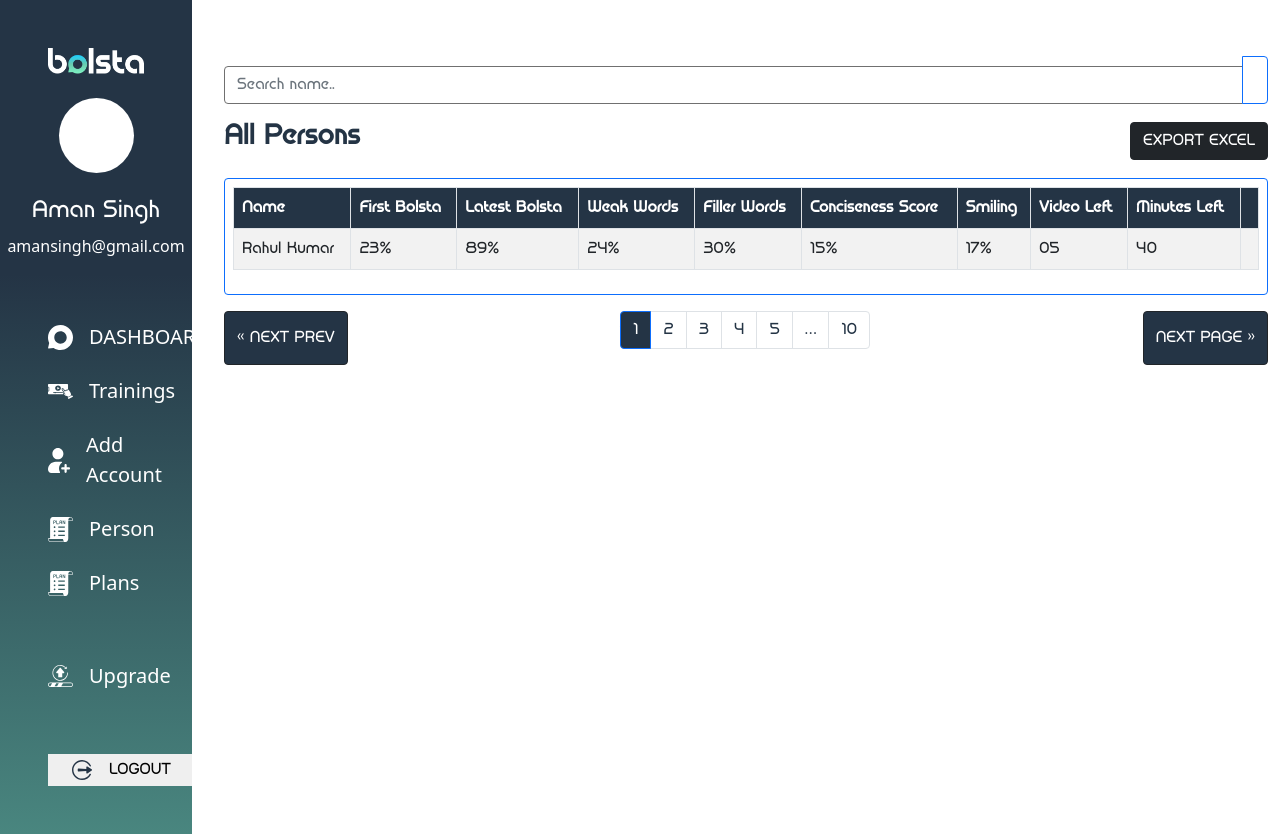
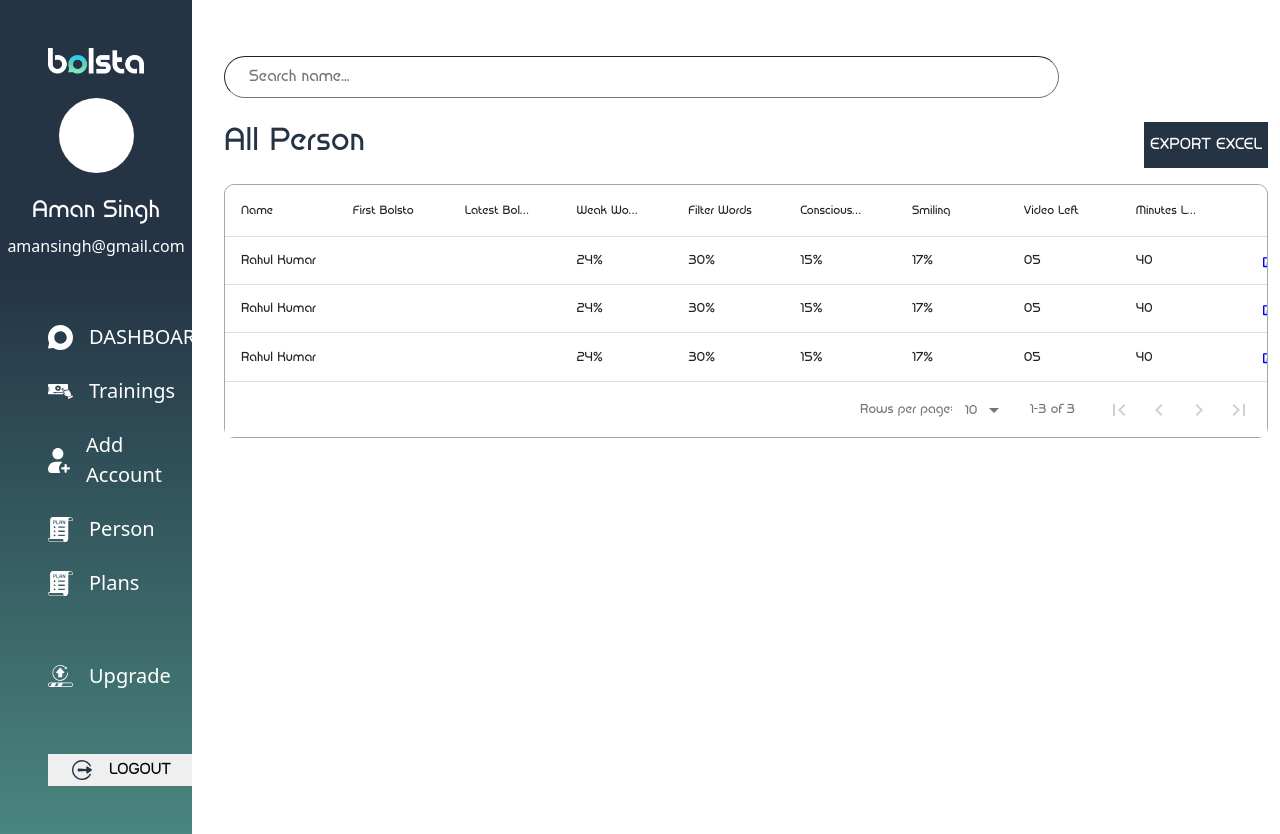
Before and after one commit to karansahu07/bolsta3_frontend, a React (Create React App) app: page / in a window 1280 px wide. Built offline with nearby package versions, Linux system fonts and the light colour scheme.

Commit message:
Add personDetail page

```diff
--- a/package.json
+++ b/package.json
@@ -9,11 +9,14 @@
     "lucide-react": "^0.475.0",
     "react": "^19.0.0",
     "react-bootstrap": "^2.10.9",
+    "react-data-table-component": "^7.7.0",
     "react-dom": "^19.0.0",
+    "react-icons": "^5.5.0",
     "react-router-dom": "^7.1.1",
     "react-scripts": "5.0.1",
     "react-webcam": "^7.2.0",
-    "web-vitals": "^4.2.4"
+    "web-vitals": "^4.2.4",
+    "xlsx": "^0.18.5"
   },
   "scripts": {
     "start": "react-scripts start",
--- a/src/MobileMenu.css
+++ b/src/MobileMenu.css
@@ -153,3 +153,11 @@
 a.page-link {
   color: #243445 !important;
 }
+.sc-dVBluf.iIjLKU.rdt_TableHeadRow {
+  background-color: #243445;
+  color: #fff;
+}
+.custom-container2 {
+  border: 1px solid #A6A6A6;
+  border-radius: 10px;
+}
--- a/src/admin/PersonDetail.js
+++ b/src/admin/PersonDetail.js
@@ -1,81 +1,167 @@
-import React from "react";
+import React, { useState } from "react";
+import DataTable from "react-data-table-component";
+import { FaEdit, FaTrash } from "react-icons/fa";
 import Navbar from '../components/Navbar'
-import { Table, Button, InputGroup, FormControl, Pagination } from "react-bootstrap";
+import * as XLSX from "xlsx";
 
-export default function PersonDetail () {
+const columns = [
+  {
+    name: "Name",
+    selector: (row) => row.name,
+    sortable: true,
+  },
+  {
+    name: "First Bolsto",
+    selector: (row) => row.firstBolsto,
+    sortable: true,
+  },
+  {
+    name: "Latest Bolsto",
+    selector: (row) => row.latestBolsto,
+    sortable: true,
+  },
+  {
+    name: "Weak Words",
+    selector: (row) => row.weakWords,
+    sortable: true,
+  },
+  {
+    name: "Filter Words",
+    selector: (row) => row.filterWords,
+    sortable: true,
+  },
+  {
+    name: "Conscious Score",
+    selector: (row) => row.consciousScore,
+    sortable: true,
+  },
+  {
+    name: "Smiling",
+    selector: (row) => row.smiling,
+    sortable: true,
+  },
+  {
+    name: "Video Left",
+    selector: (row) => row.videoLeft,
+    sortable: true,
+  },
+  {
+    name: "Minutes Left",
+    selector: (row) => row.minutesLeft,
+    sortable: true,
+  },
+  {
+    name: "",
+    cell: (row) => (
+      <div>
+        <FaEdit style={{ color: "blue", cursor: "pointer", marginRight: "10px" }} />
+        <FaTrash style={{ color: "red", cursor: "pointer" }} />
+      </div>
+    ),
+    ignoreRowClick: true,
+    allowOverflow: true,
+    button: true,
+  },
+];
+
+const data = [
+  {
+    id: 1,
+    name: "Rahul Kumar",
+    firstBolsta: "23%",
+    latestBolsta: "89%",
+    weakWords: "24%",
+    filterWords: "30%",
+    consciousScore: "15%",
+    smiling: "17%",
+    videoLeft: "05",
+    minutesLeft: "40",
+  },
+  {
+    id: 1,
+    name: "Rahul Kumar",
+    firstBolsta: "23%",
+    latestBolsta: "89%",
+    weakWords: "24%",
+    filterWords: "30%",
+    consciousScore: "15%",
+    smiling: "17%",
+    videoLeft: "05",
+    minutesLeft: "40",
+  },
+  {
+    id: 1,
+    name: "Rahul Kumar",
+    firstBolsta: "23%",
+    latestBolsta: "89%",
+    weakWords: "24%",
+    filterWords: "30%",
+    consciousScore: "15%",
+    smiling: "17%",
+    videoLeft: "05",
+    minutesLeft: "40",
+  },
+];
+
+const PersonDetail = () => {
+  const [filterText, setFilterText] = useState("");
+
+  // Filter function
+  const filteredData = data.filter((item) =>
+    item.name.toLowerCase().includes(filterText.toLowerCase())
+  );
+
+  // Export to Excel
+  const exportToExcel = () => {
+    const ws = XLSX.utils.json_to_sheet(filteredData);
+    const wb = XLSX.utils.book_new();
+    XLSX.utils.book_append_sheet(wb, ws, "Persons");
+    XLSX.writeFile(wb, "PersonsData.xlsx");
+  };
+
   return (
-
     <div className="container-fluid" style={{ paddingLeft: "0px", paddingRight: "0px" }}>
     <div className="row flex-nowrap" style={{'--bs-gutter-x' : '0px'}}>
 
 
         <Navbar />
         <div className="container analyzedatadiv mt-4">
+
       {/* Search Bar */}
-      <InputGroup className="mb-3">
-        <FormControl placeholder="Search name.." style={{ background: "#fff" }} />
-        <Button style={{ background: "#fff" }}>
-          <i className="fas fa-search"></i>
-        </Button>
-      </InputGroup>
+      <input
+        type="text"
+        placeholder="Search name..."
+        className="search-input rounded-pill border-1 ps-4 p-2" style={{ width: '80%'}}
+        value={filterText}
+        onChange={(e) => setFilterText(e.target.value)}
+      />
 
-      {/* Title and Export Button */}
-      <div className="d-flex justify-content-between align-items-center mb-3">
-        <h3 style={{ color: "#243445" }}><strong>All Persons</strong></h3>
-        <Button variant="dark">EXPORT EXCEL</Button>
+
+
+      <div className="custom-container d-flex justify-content-between mt-4 mb-3">
+        <h2 style={{ color: "#243445"}}>All Person</h2>
+        {/* Export Button */}
+      <button className="export-btn border-0 text-white" style={{ background: "#243445" }} onClick={exportToExcel}>
+        EXPORT EXCEL
+      </button>
       </div>
 
-      {/* Table */}
-      <div className="table-responsive border border-primary rounded p-2">
-        <Table striped bordered hover>
-          <thead className="text-white" style={{ background: "#243445" }}>
-            <tr>
-              <th>Name</th>
-              <th>First Bolsta</th>
-              <th>Latest Bolsta</th>
-              <th>Weak Words</th>
-              <th>Filler Words</th>
-              <th>Conciseness Score</th>
-              <th>Smiling</th>
-              <th>Video Left</th>
-              <th>Minutes Left</th>
-              <th></th>
-            </tr>
-          </thead>
-          <tbody>
-            <tr>
-              <td style={{ color: "rgb(36, 52, 69) !important;" }}>Rahul Kumar</td>
-              <td style={{ color: "#243445 !important" }}>23%</td>
-              <td style={{ color: "#243445 !important" }}>89%</td>
-              <td style={{ color: "#243445 !important" }}>24%</td>
-              <td style={{ color: "#243445 !important" }}>30%</td>
-              <td style={{ color: "#243445 !important" }}>15%</td>
-              <td style={{ color: "#243445 !important"}}>17%</td>
-              <td style={{ color: "#243445 !important" }}>05</td>
-              <td style={{ color: "#243445 !important" }}>40</td>
-              <td><i className="fas fa-chevron-right"></i></td>
-            </tr>
-          </tbody>
-        </Table>
+      <div className="custom-container2">
+        {/* Data Table */}
+      <DataTable
+        title=""
+        columns={columns}
+        data={filteredData}
+        pagination
+        highlightOnHover
+      />
       </div>
 
-      {/* Pagination */}
-      <div className="d-flex justify-content-between mt-3">
-        <Button variant="dark" style={{ background: "#243445" }}>&laquo; NEXT PREV</Button>
-        <Pagination>
-          <Pagination.Item active style={{ background:'#243445'  }}>{1}</Pagination.Item>
-          <Pagination.Item>{2}</Pagination.Item>
-          <Pagination.Item>{3}</Pagination.Item>
-          <Pagination.Item>{4}</Pagination.Item>
-          <Pagination.Item>{5}</Pagination.Item>
-          <Pagination.Ellipsis />
-          <Pagination.Item>{10}</Pagination.Item>
-        </Pagination>
-        <Button variant="dark" style={{ background: "#243445" }}>NEXT PAGE &raquo;</Button>
-      </div>
     </div>
-    /</div>
+    </div>
 
 </div>
   );
 };
+
+export default PersonDetail;
```
Also changed, not shown: 1 other file (tests, documents, lock files or other folders).
